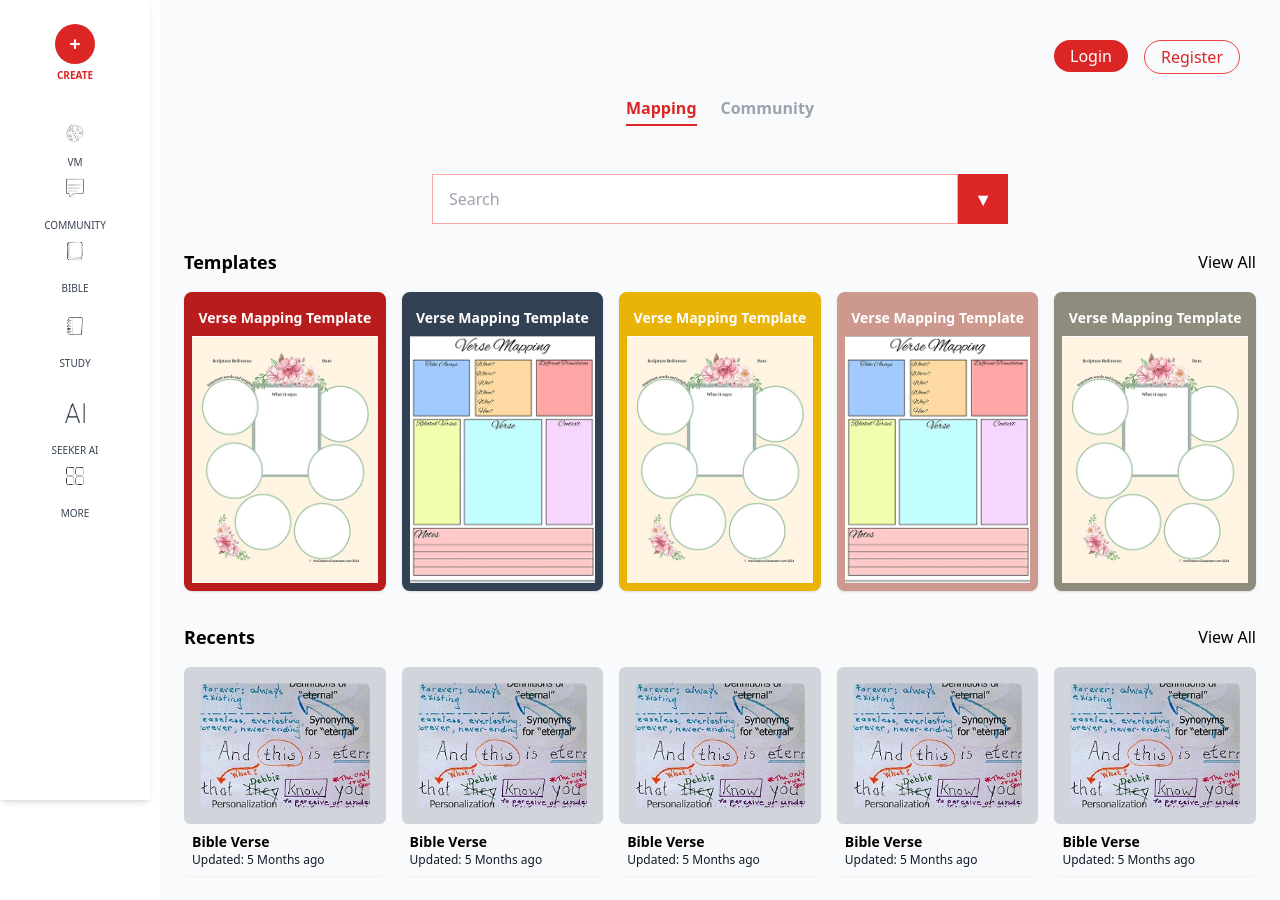
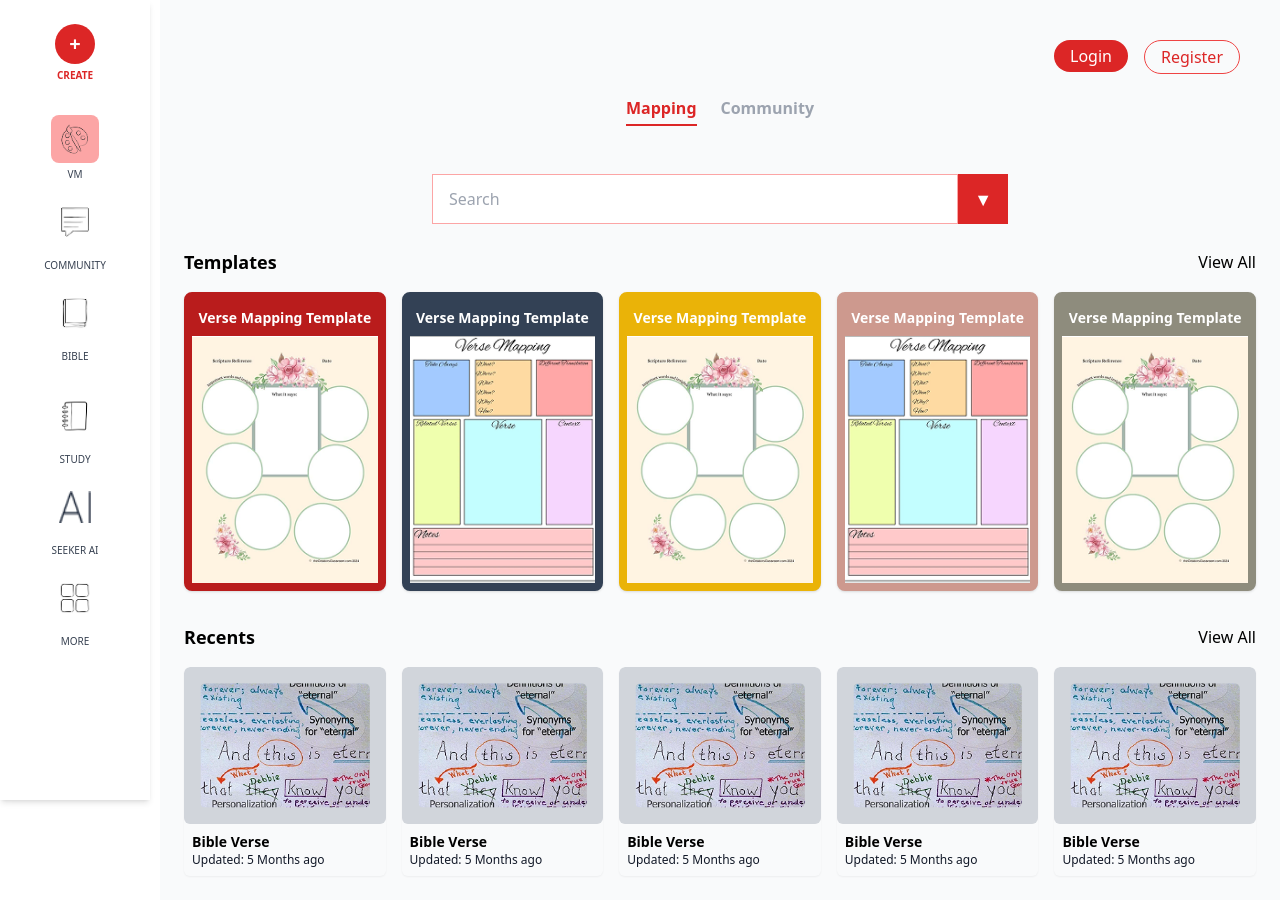
Before and after one commit to AwaisKhan10/SeekFully_website, a React (Vite) app: page / in a window 1280 px wide. Built offline with nearby package versions, Linux system fonts and the light colour scheme.

Commit message:
many things remains

```diff
--- a/src/Component/SideBar.jsx
+++ b/src/Component/SideBar.jsx
@@ -1,21 +1,24 @@
 import React from 'react';
+import { Link, useLocation } from 'react-router-dom';
 import book from '../assets/book.png';
 import whatsapp from '../assets/whatsapp.png';
 import file from '../assets/file.png';
 import Ai from '../assets/ai.png';
 import more from '../assets/more.png';
 import color from '../assets/color.png';
-import { Link } from 'react-router-dom';
-
 
 const Sidebar = () => {
+  const location = useLocation(); // 🧭 Get current path
+
+  // Helper to apply active style
+  const isActive = (path) => location.pathname === path;
+
   return (
     <div className="w-[80px] sm:w-[100px] md:w-[120px] lg:w-[150px] h-screen bg-white shadow-md flex flex-col items-center py-6 fixed">
 
       {/* Create Button */}
-
-      <Link to="/tool">     <div className="flex flex-col items-center text-center mb-8">
-
+      <Link to="/tool">
+        <div className="flex flex-col items-center text-center mb-8">
           <div className="bg-red-600 w-10 h-10 rounded-full flex items-center justify-center text-white text-xl font-bold mb-1">
             +
           </div>
@@ -24,56 +27,61 @@ const Sidebar = () => {
       </Link>
 
       {/* Menu Items */}
-      <ul className="space-y-6 text-center ">
-     <Link to="/study-interlinear">  <li className="flex flex-col items-center  cursor-pointer hover:scale-110 transition-transform">
-          <div className="hover:bg-red-300 p-2 rounded-lg">
-            <img src={color} alt="color" className="w-5 h-5" />
+      <ul className="flex flex-col gap-y-4 text-center">
+
+        <Link to="/">
+          <li className={`flex flex-col items-center cursor-pointer hover:scale-110 transition-transform`}>
+            <div className={`${isActive("/") ? "bg-red-300" : "hover:bg-red-300"} p-2 rounded-lg`}>
+              <img src={color} alt="color" className="w-8 h-8" />
             </div>
             <span className="text-[10px] mt-1 text-gray-700 uppercase font-medium">VM</span>
           </li>
         </Link>
 
-   <Link to="/Comunity"> <li className="flex flex-col items-center  cursor-pointer hover:scale-110 transition-transform">
-        <div className="hover:bg-red-300 p-2 rounded-lg">
-          <img src={whatsapp} alt="Community" className="w-5 h-5" />
+        <Link to="/Comunity">
+          <li className="flex flex-col items-center cursor-pointer hover:scale-110 transition-transform">
+            <div className={`${isActive("/Comunity") ? "bg-red-300" : "hover:bg-red-300"} p-2 rounded-lg`}>
+              <img src={whatsapp} alt="Community" className="w-8 h-8" />
             </div>
-          <span className="text-[10px] mt-3 text-gray-700 uppercase font-medium ">Community</span>
+            <span className="text-[10px] mt-3 text-gray-700 uppercase font-medium">Community</span>
           </li>
         </Link>
 
-  <Link to="/study-interlinear">   <li className="flex flex-col items-center cursor-pointer hover:scale-110 transition-transform">
-        <div className="hover:bg-red-300 p-2 rounded-lg">
-          <img src={book} alt="Bible" className="w-5 h-5" />
+        <Link to="/study-interlinear">
+          <li className="flex flex-col items-center cursor-pointer hover:scale-110 transition-transform">
+            <div className={`${isActive("/study-interlinear") ? "bg-red-300" : "hover:bg-red-300"} p-2 rounded-lg`}>
+              <img src={book} alt="Bible" className="w-8 h-8" />
             </div>
             <span className="text-[10px] mt-3 text-gray-700 uppercase font-medium">Bible</span>
           </li>
         </Link>
 
         <Link to="/study">
-
           <li className="flex flex-col mt-3 items-center cursor-pointer hover:scale-110 transition-transform">
-        <div className="hover:bg-red-300 p-2 rounded-lg">
-          <img src={file} alt="Study" className="w-5 h-5" />
+            <div className={`${isActive("/study") ? "bg-red-300" : "hover:bg-red-300"} p-2 rounded-lg`}>
+              <img src={file} alt="Study" className="w-8 h-8" />
             </div>
             <span className="text-[10px] mt-3 text-gray-700 uppercase font-medium">Study</span>
           </li>
-
         </Link>
 
+        {/* Static Link without navigation */}
         <li className="flex flex-col items-center cursor-pointer hover:scale-110 transition-transform">
           <div className="hover:bg-red-300 p-2 rounded-lg">
-          <img src={Ai} alt="AI" className="w-5 h-5" />
+            <img src={Ai} alt="AI" className="w-8 h-8" />
           </div>
           <span className="text-[10px] mt-3 text-gray-700 uppercase font-medium">Seeker AI</span>
         </li>
 
-      <Link to="/more"> <li className="flex flex-col items-center cursor-pointer hover:scale-110 transition-transform">
-        <div className="hover:bg-red-300 p-2 rounded-lg">
-          <img src={more} alt="More" className="w-5 h-5" />
+        <Link to="/more">
+          <li className="flex flex-col items-center cursor-pointer hover:scale-110 transition-transform">
+            <div className={`${isActive("/more") ? "bg-red-300" : "hover:bg-red-300"} p-2 rounded-lg`}>
+              <img src={more} alt="More" className="w-8 h-8" />
             </div>
             <span className="text-[10px] mt-3 text-gray-700 uppercase font-medium">More</span>
           </li>
         </Link>
+
       </ul>
     </div>
   );
```
Lines whose indentation alone changed are shown as unchanged.
